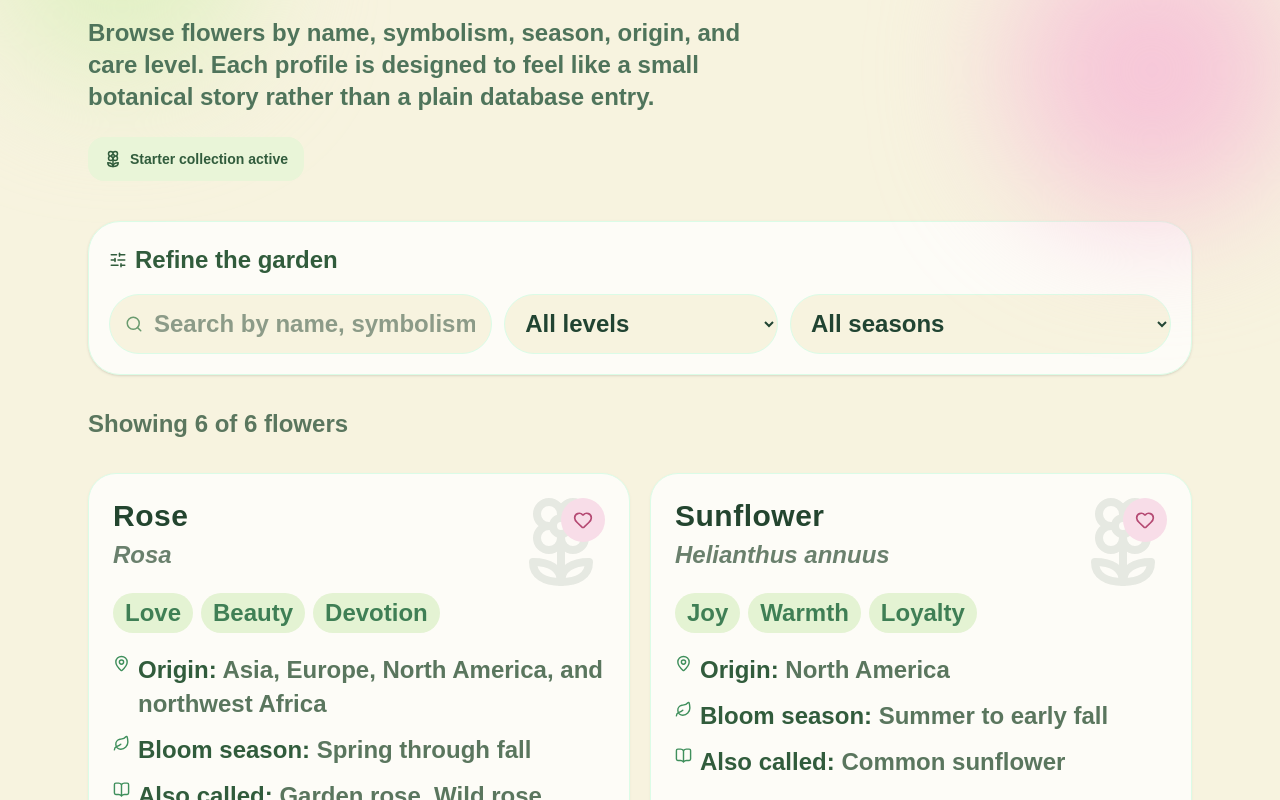
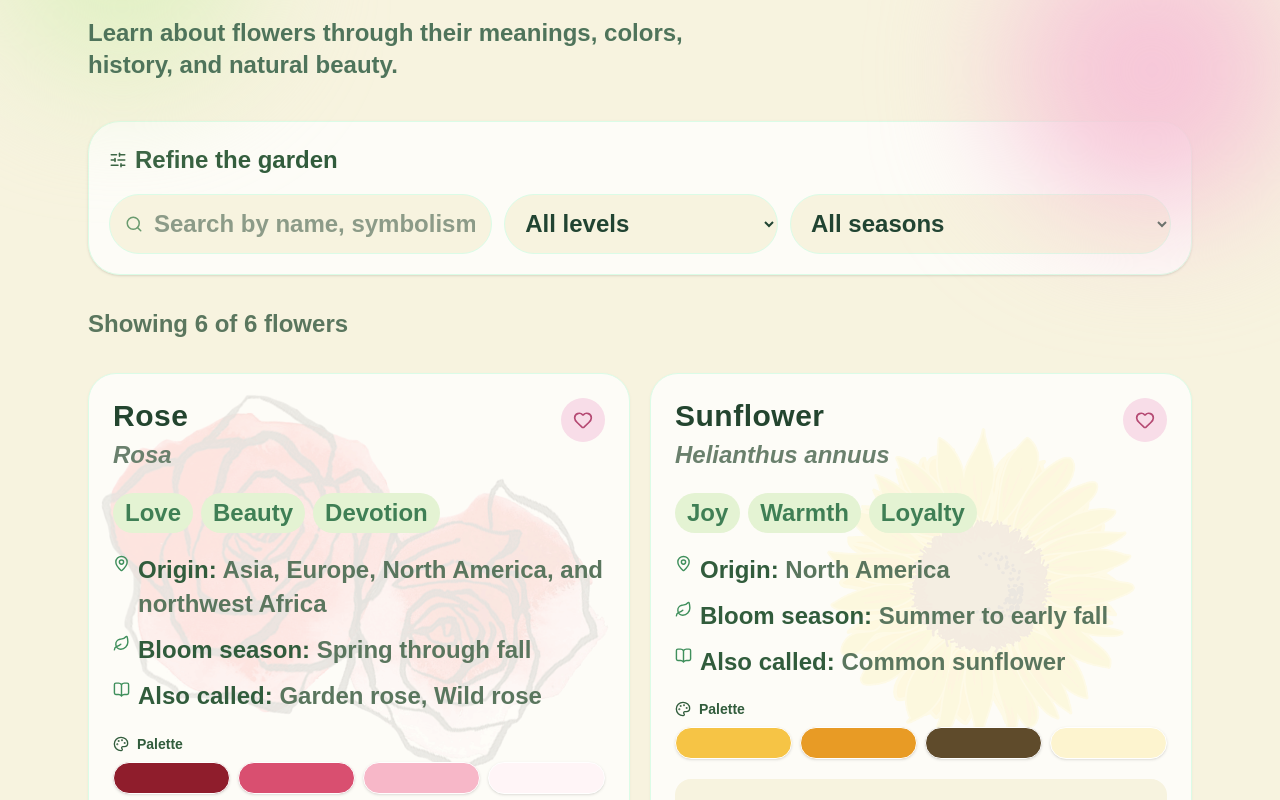
Before and after one commit to josephine828/littlelilypad, a Next.js app: page /flowers in a window 1280 px wide. Shown: the part 320-1120 px from the top of the page. Built offline with nearby package versions, Linux system fonts and the light colour scheme; a web font is replaced by a local one.

Commit message:
flower index improvements

```diff
--- a/app/(pages)/flowers/page.tsx
+++ b/app/(pages)/flowers/page.tsx
@@ -39,18 +39,10 @@ export default function FlowerIndexPage() {
                     <h1 className="font-heading text-5xl font-bold leading-[0.95] tracking-tight md:text-7xl">
                         A growing library of blooms.
                     </h1>
-
                     <p className="mt-6 max-w-2xl text-lg leading-8 text-[#4f745b]">
-                        Browse flowers by name, symbolism, season, origin, and
-                        care level. Each profile is designed to feel like a
-                        small botanical story rather than a plain database
-                        entry.
+                        Learn about flowers through their meanings, colors,
+                        history, and natural beauty.
                     </p>
-
-                    <div className="mt-6 inline-flex items-center gap-2 rounded-2xl bg-[#e9f5d8] px-4 py-3 text-sm font-bold text-[#315c3c]">
-                        <Flower2 size={18} />
-                        Starter collection active
-                    </div>
                 </div>
 
                 <FlowerIndex />
--- a/app/components/flowers/FlowerDetailCard.tsx
+++ b/app/components/flowers/FlowerDetailCard.tsx
@@ -1,4 +1,5 @@
-import { BookOpen, Flower2, Heart, Leaf, MapPin, Palette } from 'lucide-react'
+import Image from 'next/image'
+import { BookOpen, Heart, Leaf, MapPin, Palette } from 'lucide-react'
 import type { Flower } from '../../types'
 import { Badge } from '../ui/Badge'
 import { Card } from '../ui/Card'
@@ -10,8 +11,15 @@ type FlowerDetailCardProps = {
 export function FlowerDetailCard({ flower }: FlowerDetailCardProps) {
     return (
         <Card className="group relative overflow-hidden transition hover:-translate-y-1 hover:shadow-xl hover:shadow-green-900/10">
-            <div className="absolute right-5 top-5 opacity-10 transition group-hover:rotate-6 group-hover:scale-110">
-                <Flower2 size={96} />
+            <div className="absolute right-5 top-5 opacity-40 transition group-hover:rotate-6 group-hover:scale-110">
+                <Image
+                    src={flower.sketch}
+                    alt={flower.commonName}
+                    width={240}
+                    height={240}
+                    priority
+                    className="relative max-h-[380px] w-auto object-contain opacity-25 mix-blend-multiply"
+                />{' '}
             </div>
 
             <div className="relative">
```
